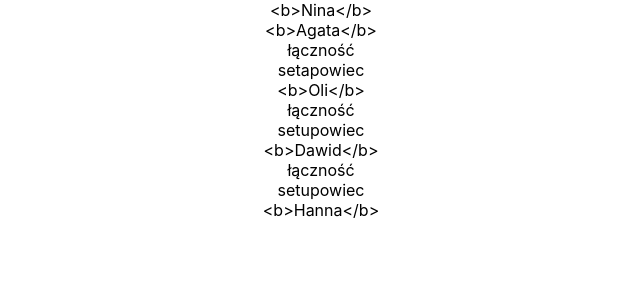
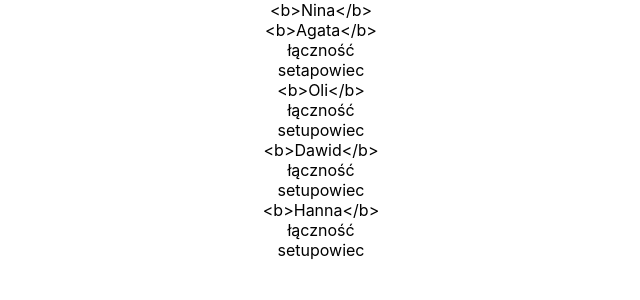
Before and after one commit to rvai00/monocykl_projekt, a React (Create React App) app: page / in a window 1280 px wide. Shown: the top 300 px of the page, without its empty margins (319-959 px from the left). Built offline with nearby package versions, Linux system fonts and the light colour scheme.

Commit message:
dadanie badges

```diff
--- a/src/data/users.js
+++ b/src/data/users.js
@@ -3,6 +3,6 @@ export const users = [
     {name:"Agata", surname:"Sawicka", badges: ["łączność", "setapowiec"]},
     {name:"Oli", surname:"Wasiuk", badges: ["łączność", "setupowiec"]},
     {name:"Dawid", surname:"Pawlak", badges: ["łączność", "setupowiec"]},
-    {name: "Hanna", surname: "Hryshkevich"},
+    {name: "Hanna", surname: "Hryshkevich", badges: ["łączność", "setupowiec"]},
 
 ]
```
